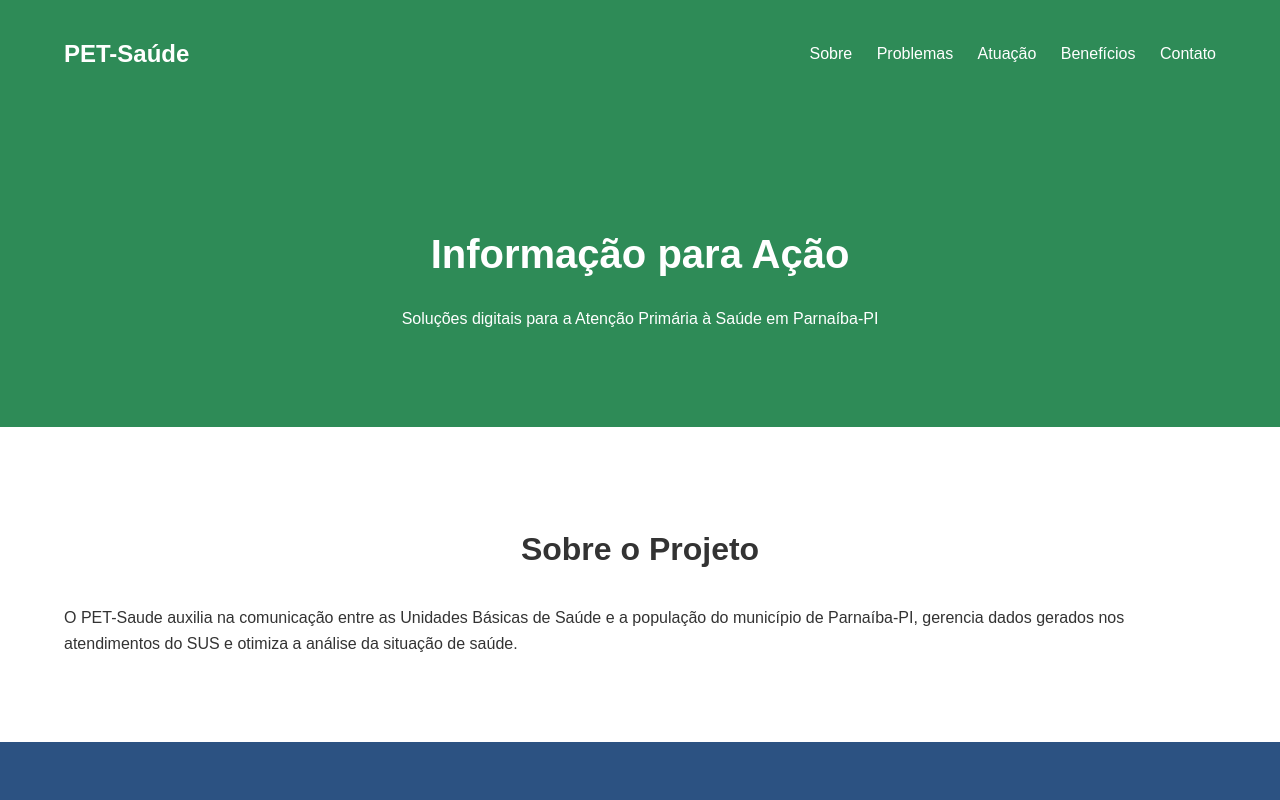
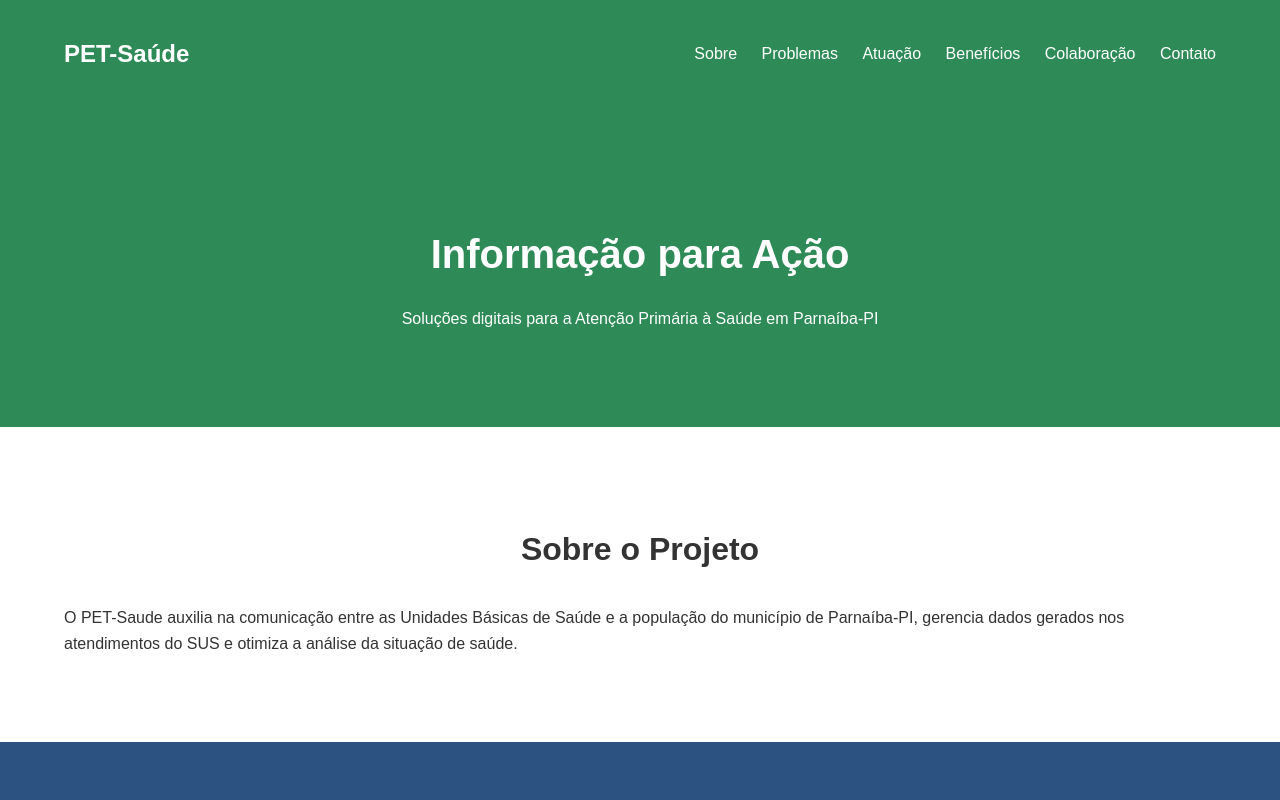
Before and after one commit to CristianBt7/ProjetoPetSaude, a plain HTML site: page index.html in a window 1280 px wide. Shown: the top 800 px of the page. Drawn offline with Linux system fonts and the light colour scheme.

Commit message:
Primeiro

```diff
--- a/index.html
+++ b/index.html
@@ -15,6 +15,7 @@
                 <a href="#problems">Problemas</a>
                 <a href="#how-we-operate">Atuação</a>
                 <a href="#benefits">Benefícios</a>
+                <a href="#collaboration">Colaboração</a>
                 <a href="#contact">Contato</a>
             </nav>
         </div>
```
